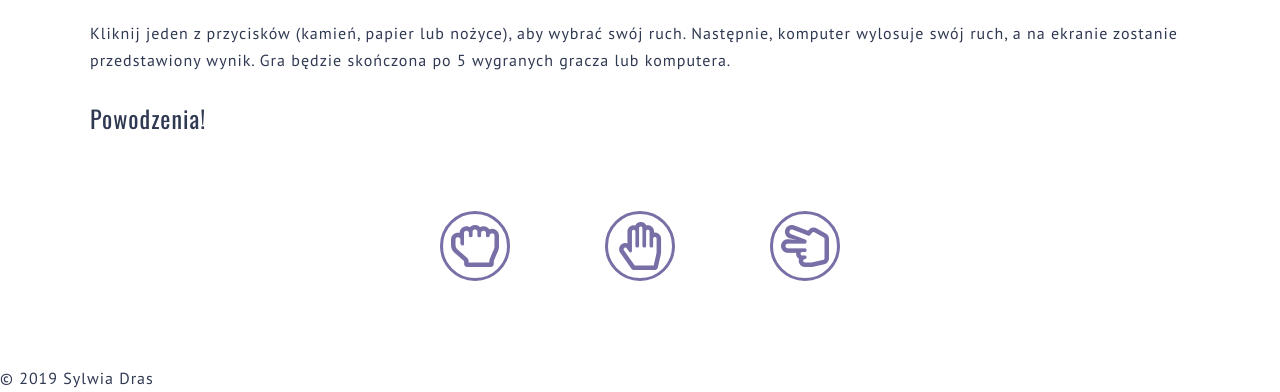
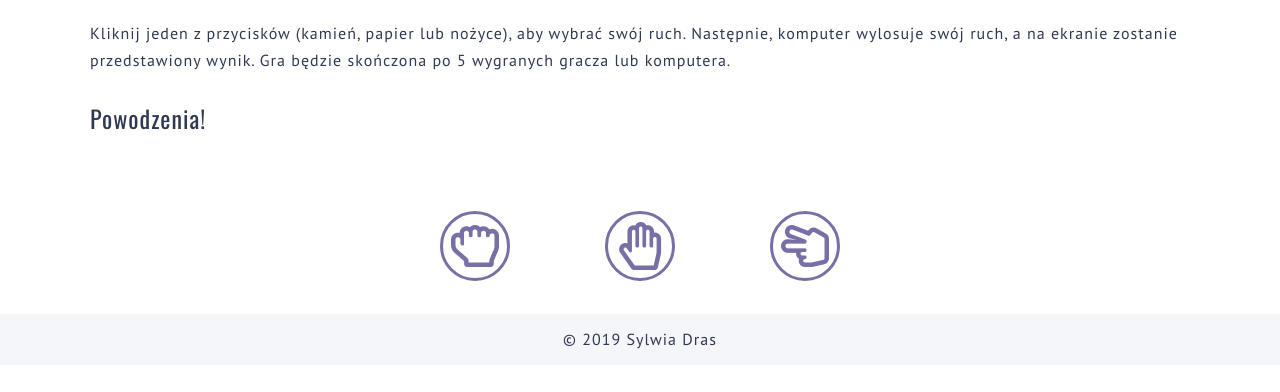
Before and after one commit to sylwiadras/javascript-prework, a website: page index.html in a window 1280 px wide. Shown: the part 498-890 px from the top of the page. After the commit the page ends 863 px from the top, so only its background shows below. Drawn offline with nearby package versions, Linux system fonts and the light colour scheme.

Commit message:
Add footer css

```diff
--- a/sass/style.scss
+++ b/sass/style.scss
@@ -11,6 +11,7 @@ body {
     font-family: 'PT Sans', sans-serif;
     color: #303952;
     letter-spacing: 1px;
+    position: relative;
 }
 
 section {
@@ -102,3 +103,14 @@ section {
     border-bottom: 3px solid #786fa6;
     padding-bottom: 10px;
 }
+
+/* Footer */
+
+footer {
+    background-color: #f5f6fa;
+    padding: 12px;
+    text-align: center;
+    position: absolute;
+    bottom: 0;
+    width: 100%;
+}
```
Also changed, not shown: css/style.css, 1 other file.
